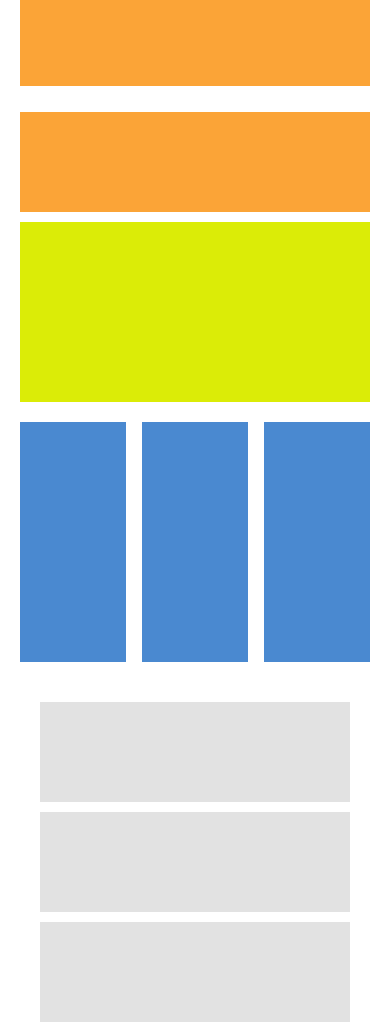
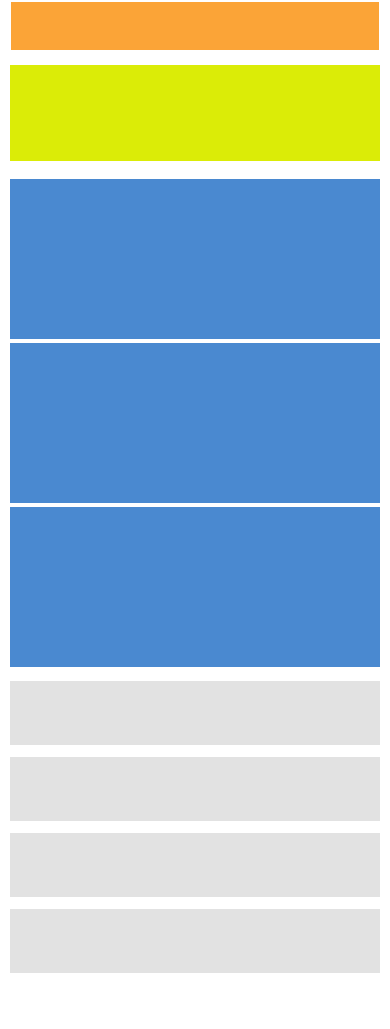
Before and after one commit to juguarnieri/exer6_linguagem_marcacao, a plain HTML site: page index.html in a window 390 px wide. Shown: the part 111-1140 px from the top of the page. After the commit the page ends 1119 px from the top, so only its background shows below. Drawn offline with Linux system fonts and the light colour scheme.

Commit message:
refactor: responsive

```diff
--- a/css/global.css
+++ b/css/global.css
@@ -1,122 +1,155 @@
 * {
-    padding: 0;
-    box-sizing: border-block;
     margin: 0;
+    box-sizing: border-box;
+    padding: 0.9%;
+}
+body {
+    font-family:'Courier New', Courier, monospace;
 }
 
-body {
-    font-family:'Courier New', Courier, monospace;
-    padding: 20px;
-}
-
-header {
-    background-color: rgb(255, 255, 255);
+header{
     text-align: center;
-    padding: 20px;
 }
 
 .top-section {
-    justify-content: space-between;
+    gap: 1%;
     display: flex;
-    gap: 1em;
 }
 
 .top-left, .top-right {
-    height: 100px;
     background-color: #fba437;
+    width: 100%;
+    padding: 4rem;
 }
 
 .main-content {
     background-color: #dbec07;
-    min-height: 30rem;
-    padding-top: 20px;
+    width: 100%;
+    height: 30rem;
+    font-size: 20px;
 }
 
 .middle-section {
-    padding-top: 20px;
+    gap: 2%;
     display: flex;
-    gap: 1em;
 }
 
-.block {
+.block1, .block2, .block3 {
     background-color: #4a89d0;
-    min-height: 20rem;
+    height: 18em;
+    width: 100%;
 }
 
 footer {
-    justify-content: space-between;
-    padding: 20px;
     display: flex;
-    background-color: rgb(255, 255, 255);
 }
 
-.footer-block {
-    width: 20%;
-    height: 100px;
+.footer-two1 {
+    width: 100%;
+    display: flex;
+    gap: 1%;
+    padding: 0;
+}
+
+.footer-block1, .footer-block2, .footer-block3, .footer-block4 {
     background-color: #e2e2e2;
+    width: 25%;
+    height: 10rem;
+    margin-bottom: 0;
+}
+
+.top-section, .main-content, .middle-section, .footer-two1 {
+    margin-bottom: 1rem;
 }
 
 
-@media (min-width: 1024px) {
+@media (min-width: 768px) and (max-width: 1023px) {
+    .top-section {
+        flex-direction: column;
+        gap: 2%;
+        margin-bottom: 2%;
+    }
     .top-left, .top-right {
-        width: 100%;
+        margin-bottom: 2%;
+        padding: 2rem;
+        height: 5rem;
     }
-
-    .block {
-        width: 30%;
+    .main-content {
+        height: 20rem;
+        margin-bottom: 2rem;
+    }
+    .middle-section {
+        flex-direction: column;
+        gap: 2%;
+        margin-bottom: 2%;
+    }
+    .block1, .block2, .block3 {
+        height: 8rem;
+        margin-bottom: 2%;
+    }
+    footer {
+        display: flex;
+    }
+    .footer-two1 {
+        flex-direction: row;
+        flex-wrap: wrap;
+        gap: 2%;
+        margin-bottom: 2%;
+    }
+    .footer-block1, .footer-block2, .footer-block3, .footer-block4 {
+        width: 48%;
+        height: 8rem;
+        margin-bottom: 2%;
     }
 }
 
-@media (min-width: 768px) and (max-width: 1023px) {
-    .top-left, .top-right {
-        width: 100%;
-    }
-    .main-content {
-        height: auto;
-        min-height: 20rem;
+
+    @media (max-width: 767px) {
+        .top-section {
+            flex-direction: column;
+            padding: 1%;
+            margin-bottom: 0.5rem;
         }
 
-    .block {
-        min-height: 10rem;
-        width: 100%;
-        margin-bottom: 20px;
+        .top-left, .top-right {
+            padding: 1rem;
+            height: 3rem;
+        }
 
+        .top-right {
+            margin-top: 1%;
+        }
+
+        .main-content {
+            height: 6rem;
+            margin-bottom: 0.5rem;
         }
 
         .middle-section {
             flex-direction: column;
-        align-items: center;
+            margin-bottom: 0.5rem;
         }
 
-}
-
-@media (max-width: 767px) {
-    .top-section {
-        flex-direction: column;
-    }
-    .main-content {
-        min-height: 10rem;
-    }
-
-    .top-left, .top-right {
-        width: 100%;
-        margin-bottom: 10px;
-    }
-
-    .block {
-        width: 100%;
-        margin-bottom: 20px;
-        min-height: 15rem;
-       align-items: center;
-        flex-direction: column;
+        .block1, .block2, .block3 {
+            margin-top: 1%;
+            padding: 1rem;
+            height: 10rem;
         }
 
         footer {
+            display: flex;
             flex-direction: column;
+            margin-top: 1%;
         }
 
-    .footer-block {
-        margin-bottom: 10px;
+        .footer-two1 {
+            flex-direction: column;
+            gap: 0.25rem;
+        }
+
+        .footer-block1, .footer-block2, .footer-block3, .footer-block4 {
             width: 100%;
+            height: 4rem;
+            margin-bottom: 0.5rem;
         }
     }
--- a/index.html
+++ b/index.html
@@ -1,14 +1,14 @@
 <!DOCTYPE html>
-<html lang="pt-br">
+<html lang="en">
 <head>
     <meta charset="UTF-8">
     <meta name="viewport" content="width=device-width, initial-scale=1.0">
+    <link rel="stylesheet" href="css/global.css" />
     <title>Layout Responsivo</title>
-    <link rel="stylesheet" href="css/global.css">
 </head>
 <body>
     <header>
-        <h1>Atividade 6</h1>
+        <h1>JÚLIA GUARNIERI</h1>
     </header>
     <section class="top-section">
         <div class="top-left"></div>
@@ -17,16 +17,20 @@
     <main>
         <article class="main-content"></article>
     </main>
+
     <section class="middle-section">
-        <div class="block"></div>
-        <div class="block"></div>
-        <div class="block"></div>
+        <div class="block1"></div>
+        <div class="block2"></div>
+        <div class="block3"></div>
     </section>
+
     <footer>
-        <div class="footer-block"></div>
-        <div class="footer-block"></div>
-        <div class="footer-block"></div>
-        <div class="footer-block"></div>
+    <section class="footer-two1">
+        <div class="footer-block1"></div>
+        <div class="footer-block2"></div>
+        <div class="footer-block3"></div>
+        <div class="footer-block4"></div>
+    </section>
     </footer>
 </body>
 </html>
```
Lines whose indentation alone changed are shown as unchanged.
